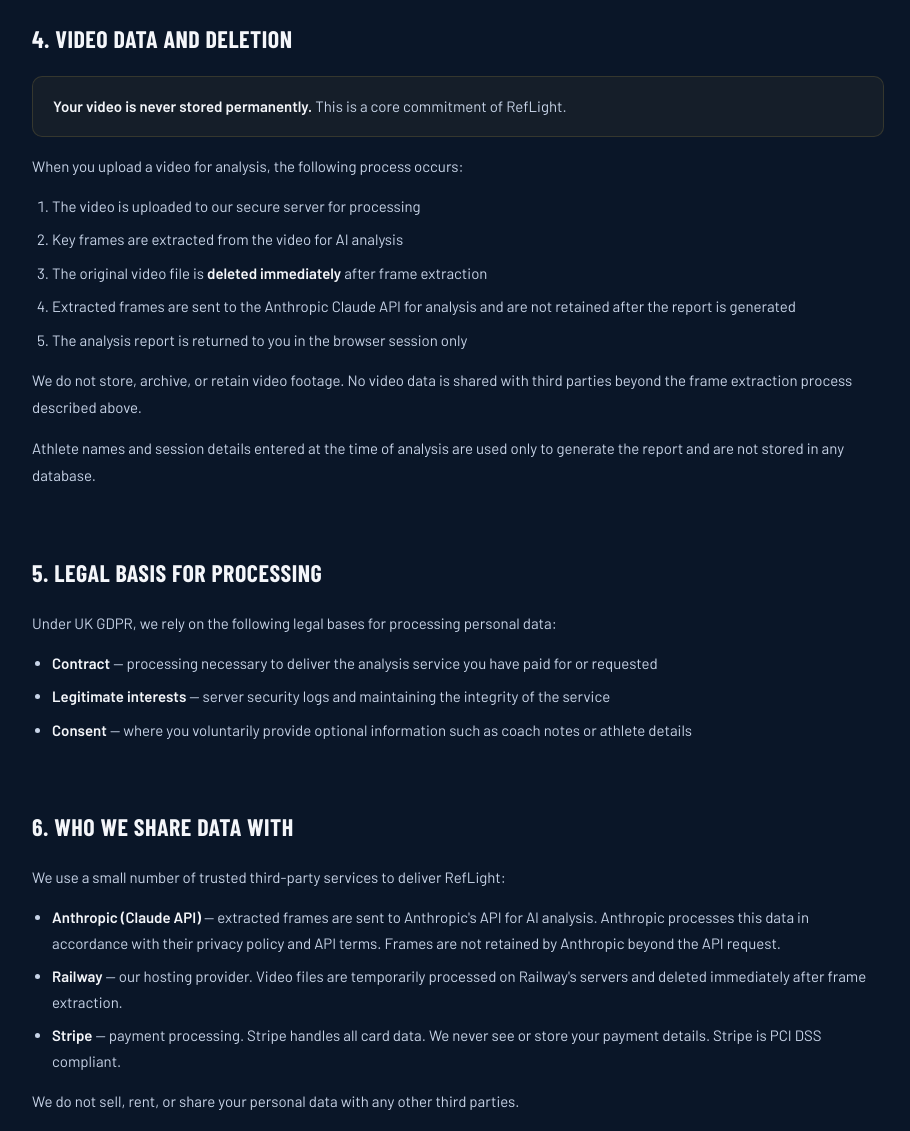
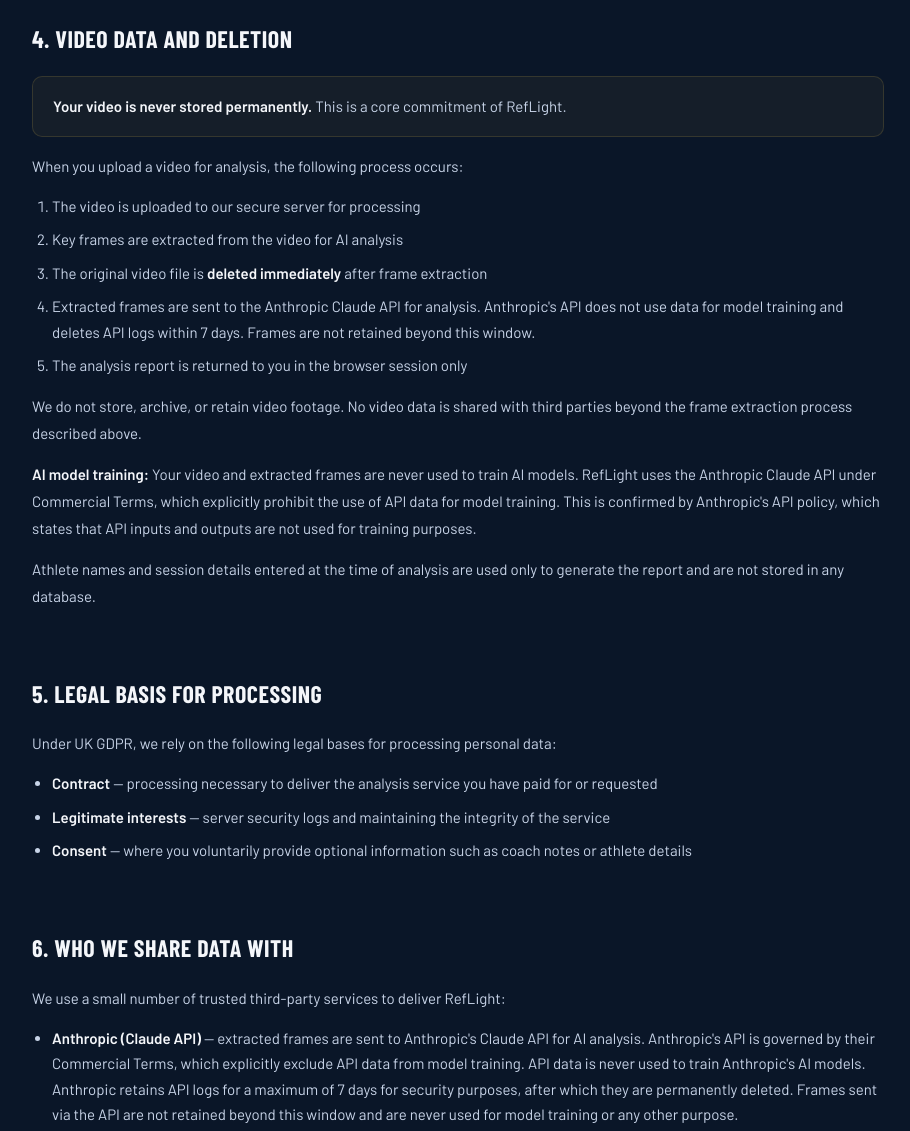
Before and after one commit to tomwhits86-cyber/Para-lift-analyser, a website: page privacy.html in a window 1280 px wide. Shown: the part 1910-3041 px from the top of the page, without its empty margins (182-1092 px from the left). Drawn offline with nearby package versions, Linux system fonts and the light colour scheme; a web font is replaced by a local one.

Commit message:
Update privacy.html

```diff
--- a/privacy.html
+++ b/privacy.html
@@ -137,10 +137,11 @@ footer{border-top:1px solid var(--card-border);padding:40px 0;margin-top:60px;}
       <li>The video is uploaded to our secure server for processing</li>
       <li>Key frames are extracted from the video for AI analysis</li>
       <li>The original video file is <strong>deleted immediately</strong> after frame extraction</li>
-      <li>Extracted frames are sent to the Anthropic Claude API for analysis and are not retained after the report is generated</li>
+      <li>Extracted frames are sent to the Anthropic Claude API for analysis. Anthropic's API does not use data for model training and deletes API logs within 7 days. Frames are not retained beyond this window.</li>
       <li>The analysis report is returned to you in the browser session only</li>
     </ol>
     <p>We do not store, archive, or retain video footage. No video data is shared with third parties beyond the frame extraction process described above.</p>
+    <p><strong>AI model training:</strong> Your video and extracted frames are never used to train AI models. RefLight uses the Anthropic Claude API under Commercial Terms, which explicitly prohibit the use of API data for model training. This is confirmed by Anthropic's API policy, which states that API inputs and outputs are not used for training purposes.</p>
     <p>Athlete names and session details entered at the time of analysis are used only to generate the report and are not stored in any database.</p>
   </div>
 
@@ -158,7 +159,7 @@ footer{border-top:1px solid var(--card-border);padding:40px 0;margin-top:60px;}
     <div class="section-title">6. Who we share data with</div>
     <p>We use a small number of trusted third-party services to deliver RefLight:</p>
     <ul>
-      <li><strong>Anthropic (Claude API)</strong> — extracted frames are sent to Anthropic's API for AI analysis. Anthropic processes this data in accordance with their privacy policy and API terms. Frames are not retained by Anthropic beyond the API request.</li>
+      <li><strong>Anthropic (Claude API)</strong> — extracted frames are sent to Anthropic's Claude API for AI analysis. Anthropic's API is governed by their Commercial Terms, which explicitly exclude API data from model training. API data is never used to train Anthropic's AI models. Anthropic retains API logs for a maximum of 7 days for security purposes, after which they are permanently deleted. Frames sent via the API are not retained beyond this window and are never used for model training or any other purpose.</li>
       <li><strong>Railway</strong> — our hosting provider. Video files are temporarily processed on Railway's servers and deleted immediately after frame extraction.</li>
       <li><strong>Stripe</strong> — payment processing. Stripe handles all card data. We never see or store your payment details. Stripe is PCI DSS compliant.</li>
     </ul>
```
